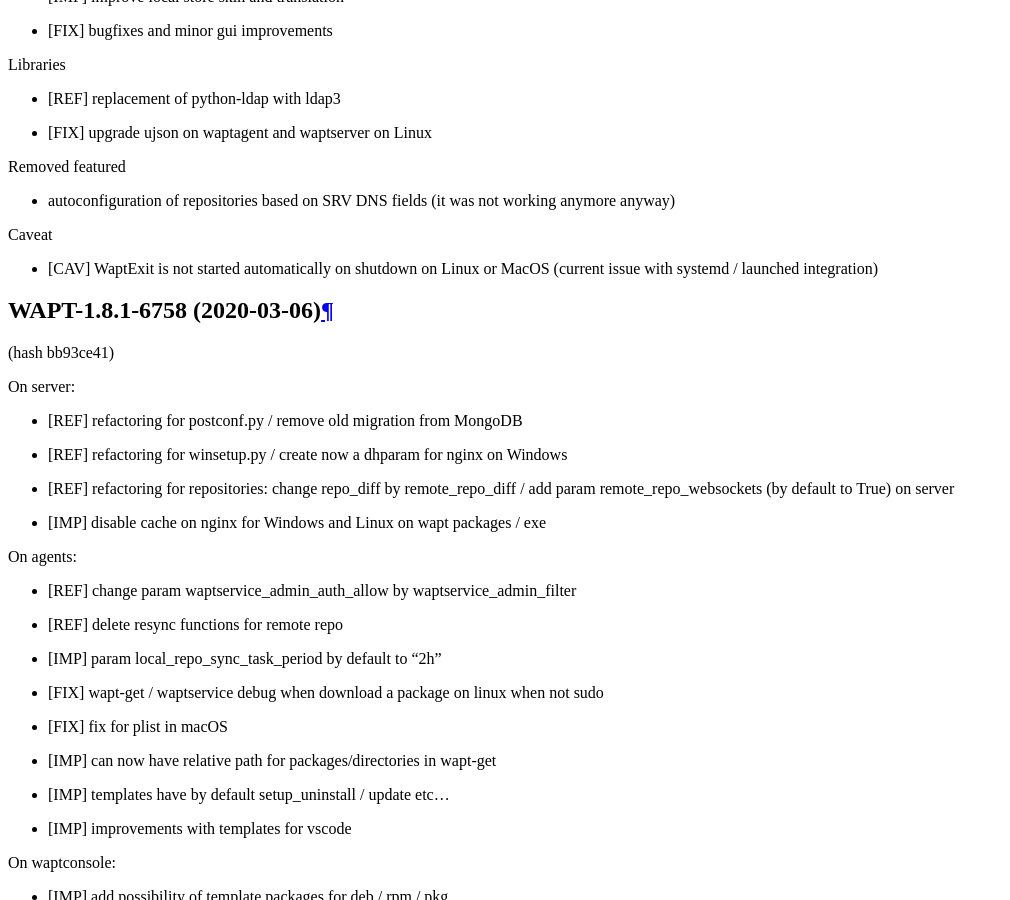
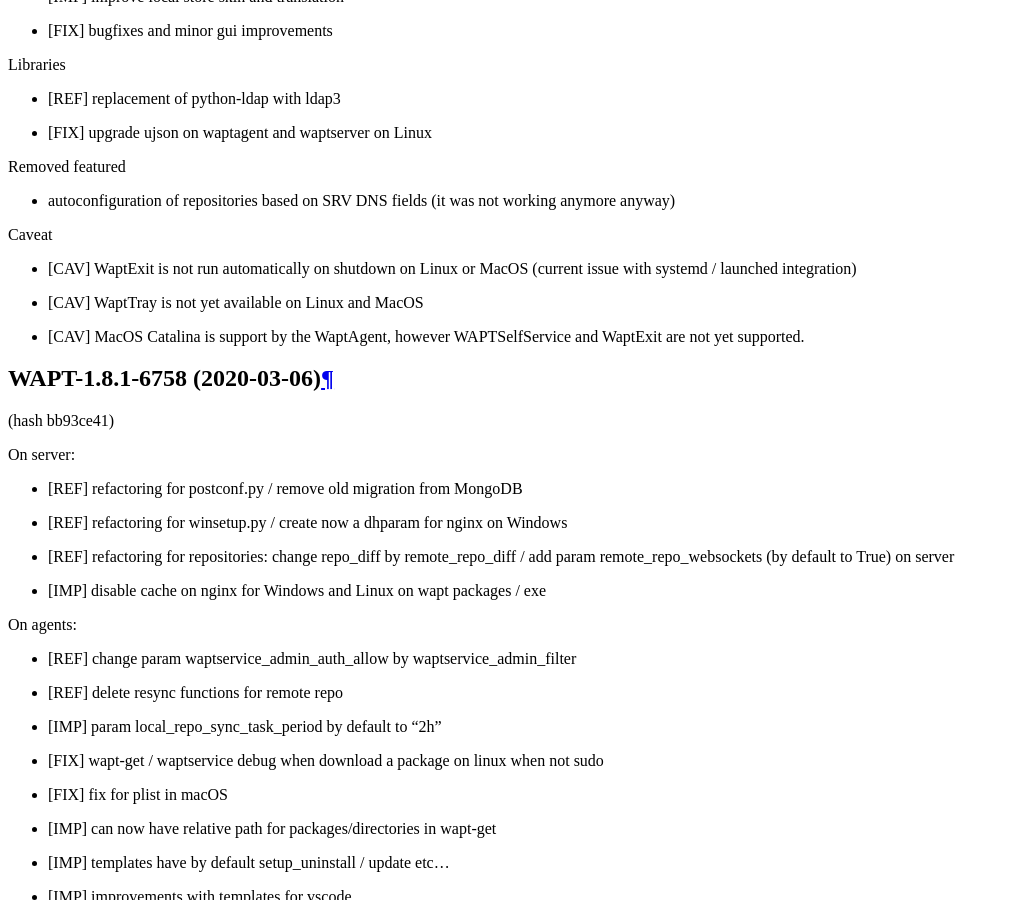
Before and after one commit to tranquilit/WAPT-Documentation, a Sphinx documentation site: the page built from source/wapt-changelog.rst, in a window 1280 px wide and 900 px high, scrolled down 5469 px. Shown: the whole window, without its empty margins (0-1010 px from the left). Built offline with Sphinx 7.4.7 and the Read the Docs theme 2.0.0, drawn with Linux system fonts in a browser that asks for light colours; some of the changed text lies outside the part shown.

Commit message:
add caveat at changelog

```diff
--- a/source/wapt-changelog.rst
+++ b/source/wapt-changelog.rst
@@ -105,7 +105,11 @@
 
 Caveat
 
-* [CAV] WaptExit is not started automatically on shutdown on Linux or MacOS (current issue with systemd / launched integration)
+* [CAV] WaptExit is not run automatically on shutdown on Linux or MacOS (current issue with systemd / launched integration)
+
+* [CAV] WaptTray is not yet available on Linux and MacOS
+
+* [CAV] MacOS Catalina is support by the WaptAgent, however WAPTSelfService and WaptExit are not yet supported.
 
 WAPT-1.8.1-6758 (2020-03-06)
 ----------------------------
```
Also changed, not shown: other parts of source/wapt-changelog.rst (+1 -1 lines).
